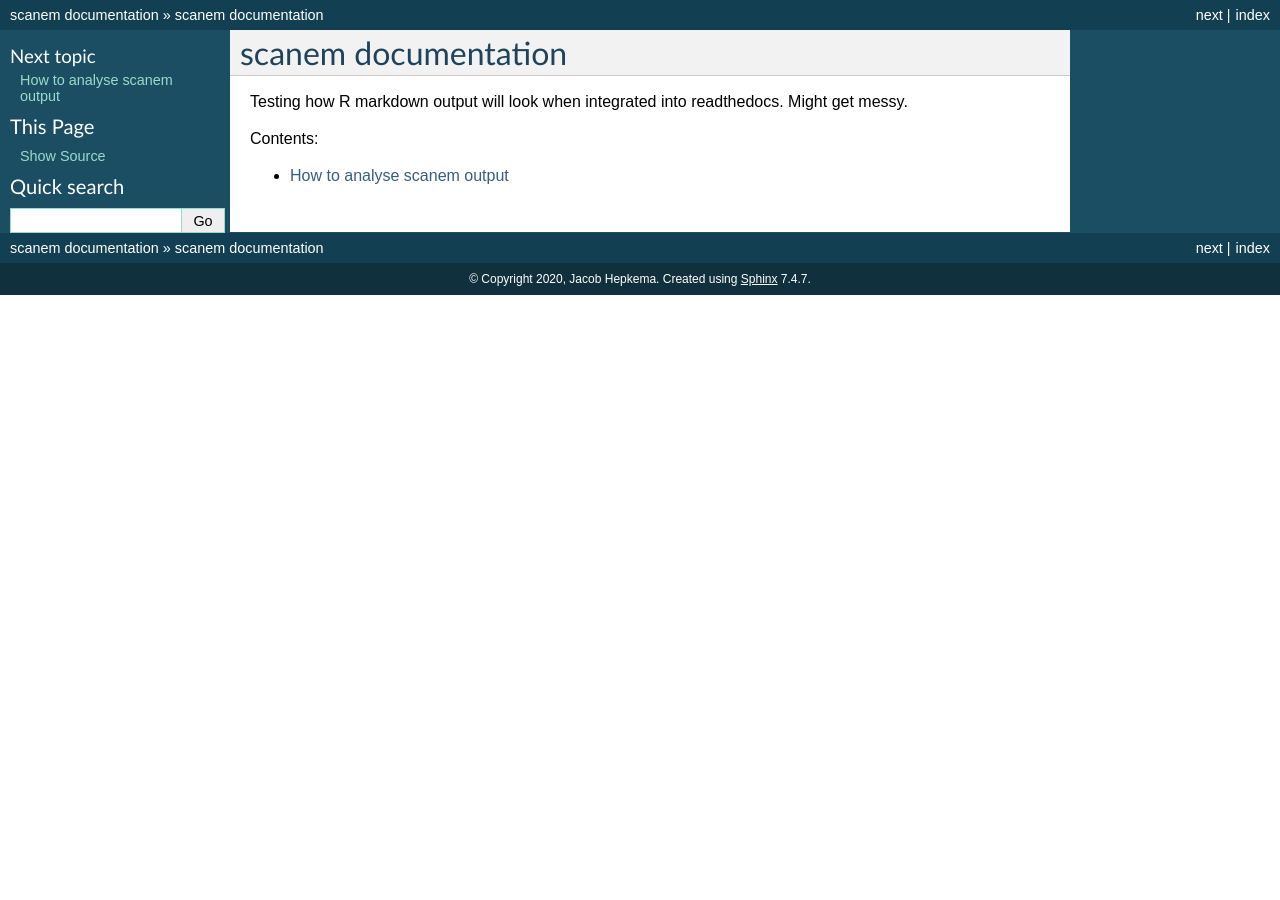
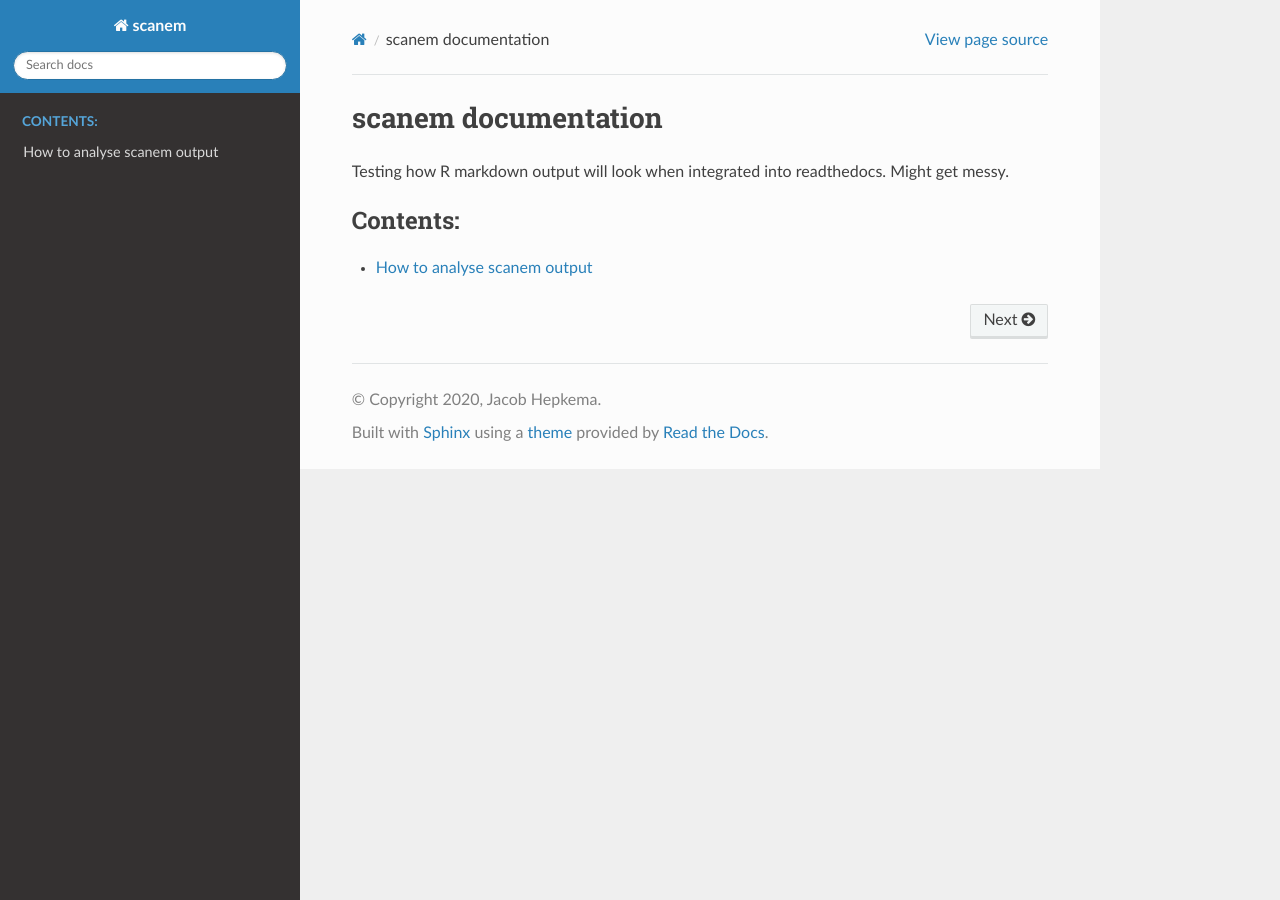
Before and after one commit to jacobhepkema/scover, a Sphinx documentation site: the page built from docs/index.rst, in a window 1280 px wide. Built offline with Sphinx 7.4.7 and the Read the Docs theme 2.0.0, drawn with Linux system fonts in a browser that asks for light colours.

Commit message:
try sphinx theme

```diff
--- a/docs/conf.py
+++ b/docs/conf.py
@@ -14,6 +14,7 @@
 # import sys
 # sys.path.insert(0, os.path.abspath('.'))
 
+import sphinx_rtd_theme
 
 # -- Project information -----------------------------------------------------
 
@@ -27,7 +28,7 @@ author = 'Jacob Hepkema'
 # Add any Sphinx extension module names here, as strings. They can be
 # extensions coming with Sphinx (named 'sphinx.ext.*') or your custom
 # ones.
-extensions = [
+extensions = ["sphinx_rtd_theme"
 ]
 
 master_doc = 'index'
@@ -46,7 +47,7 @@ exclude_patterns = ['_build', 'Thumbs.db', '.DS_Store']
 # The theme to use for HTML and HTML Help pages.  See the documentation for
 # a list of builtin themes.
 #
-html_theme = 'default'
+html_theme = 'sphinx_rtd_theme'
 
 # Add any paths that contain custom static files (such as style sheets) here,
 # relative to this directory. They are copied after the builtin static files,
```
